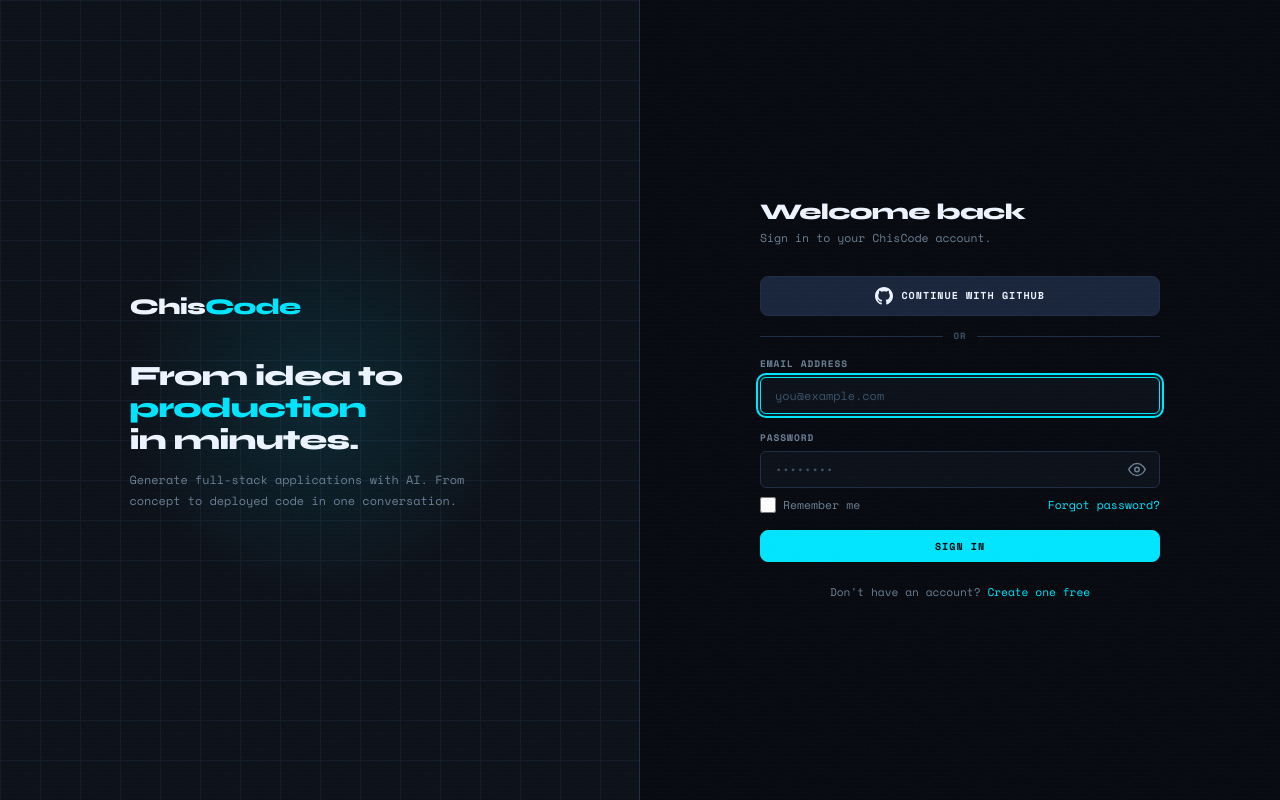
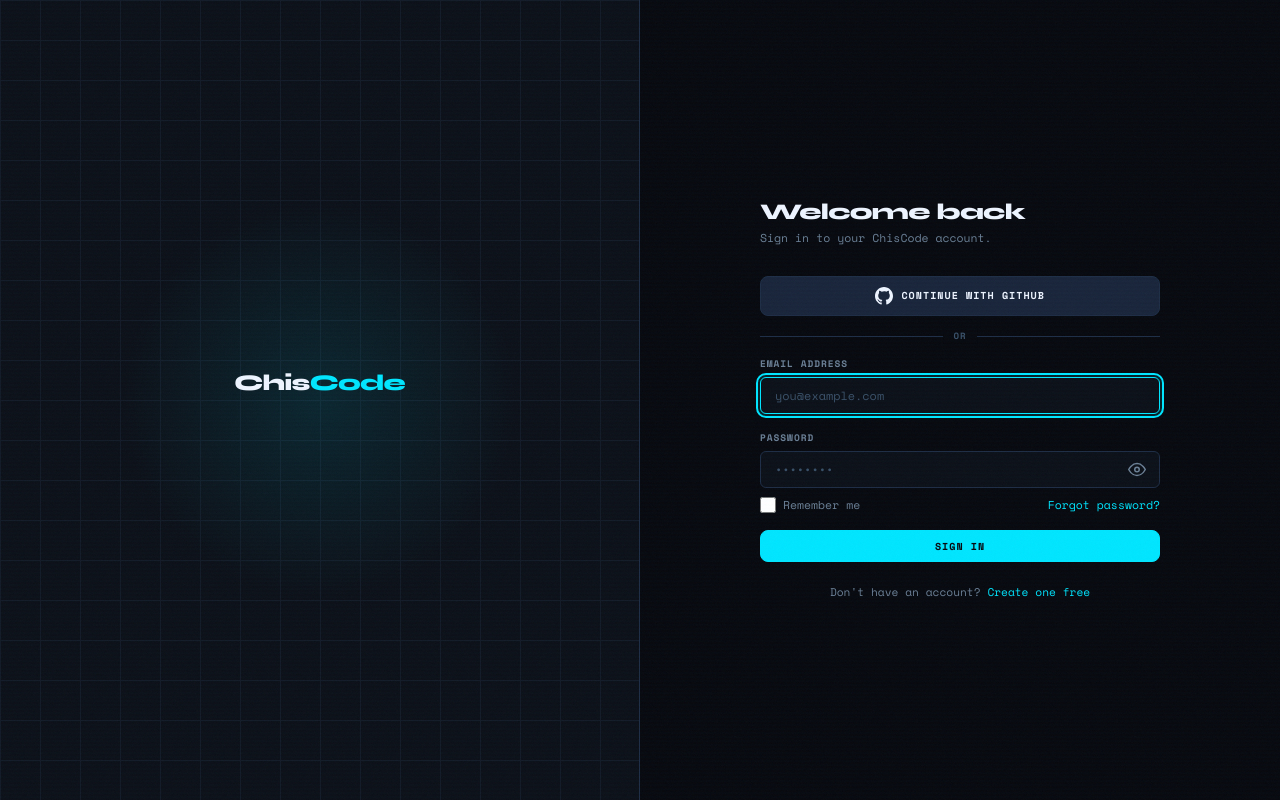
Before and after one commit to okekegodwinchisom/Chiscode.v2, a Python web app: template frontend/templates/auth/login.html in a window 1280 px wide. Run offline with Jinja, Linux system fonts and the light colour scheme; the template is opened without the code that fills it, so the values that code supplies are empty; some libraries are stand-ins or nearby versions.

Commit message:
Update frontend/templates/auth/login.html

```diff
--- a/frontend/templates/auth/login.html
+++ b/frontend/templates/auth/login.html
@@ -282,9 +282,8 @@
     <div class="auth-art__orb" aria-hidden="true"></div>
     <div class="auth-art__content">
       <a href="/" class="auth-art__logo">Chis<em>Code</em></a>
-      <h2 class="auth-art__headline">From idea to<br><em>production</em><br>in minutes.</h2>
+      <h2 class="auth-art__headline"></h2>
       <p class="auth-art__sub">
-        Generate full-stack applications with AI. From concept to deployed code in one conversation.
       </p>
     </div>
   </div>
@@ -293,7 +292,7 @@
   <div class="auth-form-panel">
     <div class="auth-box">
       <!-- Mobile-only logo -->
-      <a href="/" class="auth-box__logo">Chis<em>Code</em></a>
+      <a href="/" class="auth-box__logo"></a>
 
       <h1 class="auth-box__title">Welcome back</h1>
       <p class="auth-box__sub">Sign in to your ChisCode account.</p>
```
